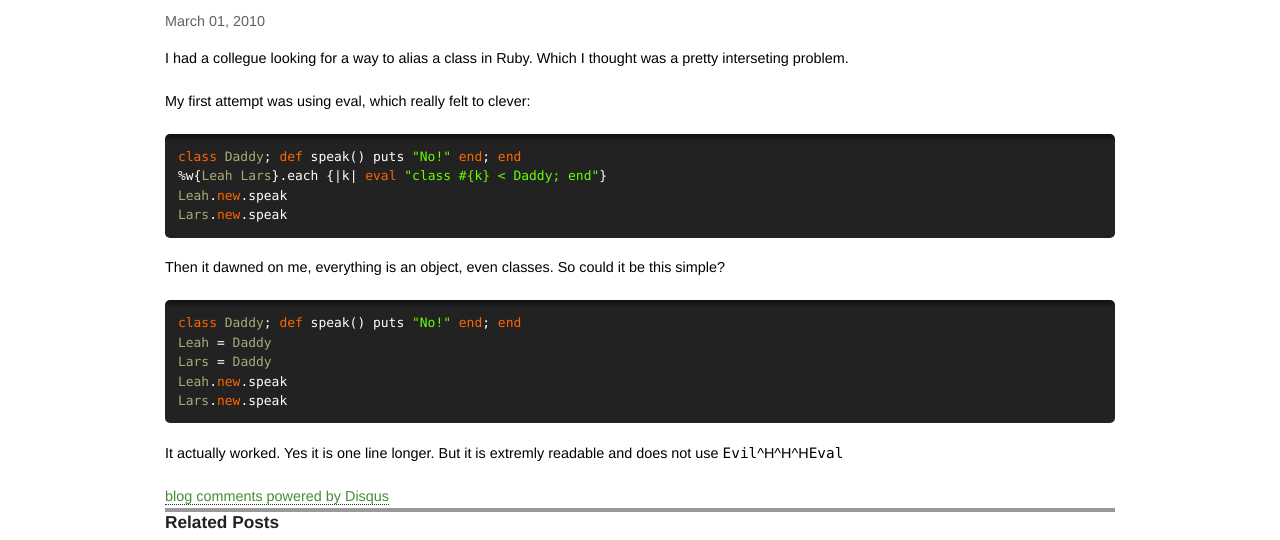
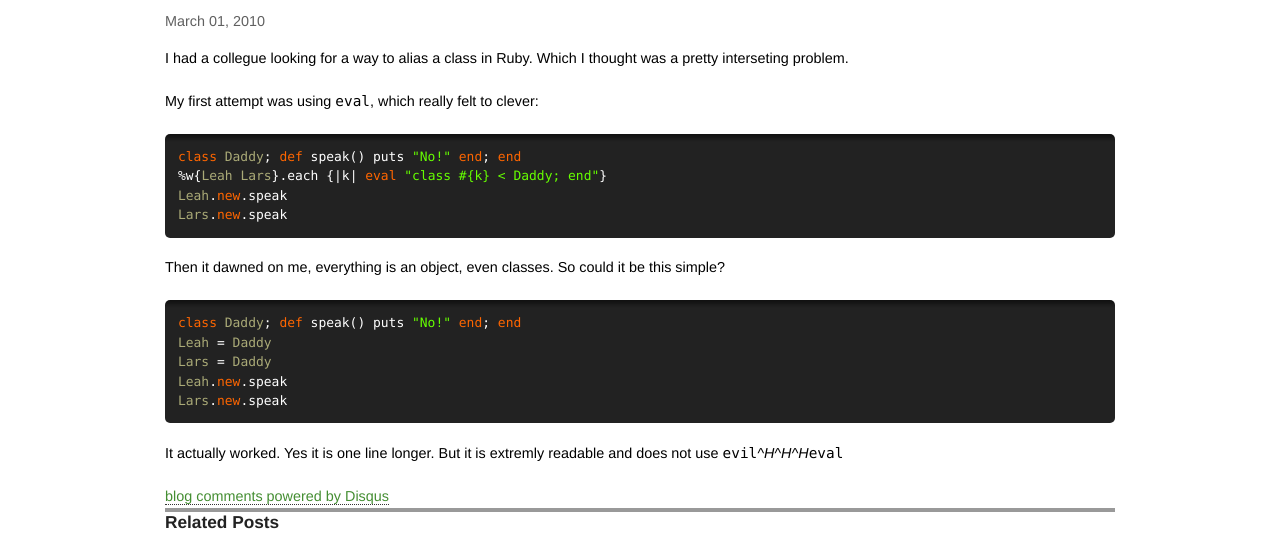
Before and after one commit to csexton/codeography.com, a Jekyll site: the page built from _posts/2010-03-01-alias-a-class-in-ruby.markdown, in a window 1280 px wide. Shown: the part 161-701 px from the top of the page. Built offline with Jekyll 4.4.1, drawn with Linux system fonts in a browser that asks for light colours; nearby versions of some CDN libraries; Markdown is read by kramdown in place of the engine named in the settings; comment, search, counter and statistics services are not loaded.

Commit message:
Case changes

```diff
--- a/_posts/2010-03-01-alias-a-class-in-ruby.markdown
+++ b/_posts/2010-03-01-alias-a-class-in-ruby.markdown
@@ -6,7 +6,7 @@ published: true
 
 I had a collegue looking for a way to alias a class in Ruby. Which I thought was a pretty interseting problem.
 
-My first attempt was using eval, which really felt to clever:
+My first attempt was using `eval`, which really felt to clever:
 
     class Daddy; def speak() puts "No!" end; end
     %w{Leah Lars}.each {|k| eval "class #{k} < Daddy; end"}
@@ -21,4 +21,4 @@ Then it dawned on me, everything is an object, even classes. So could it be this
     Leah.new.speak
     Lars.new.speak
 
-It actually worked. Yes it is one line longer. But it is extremly readable and does not use `Evil`^H^H^H`Eval`
+It actually worked. Yes it is one line longer. But it is extremly readable and does not use `evil`_^H^H^H_`eval`
```
